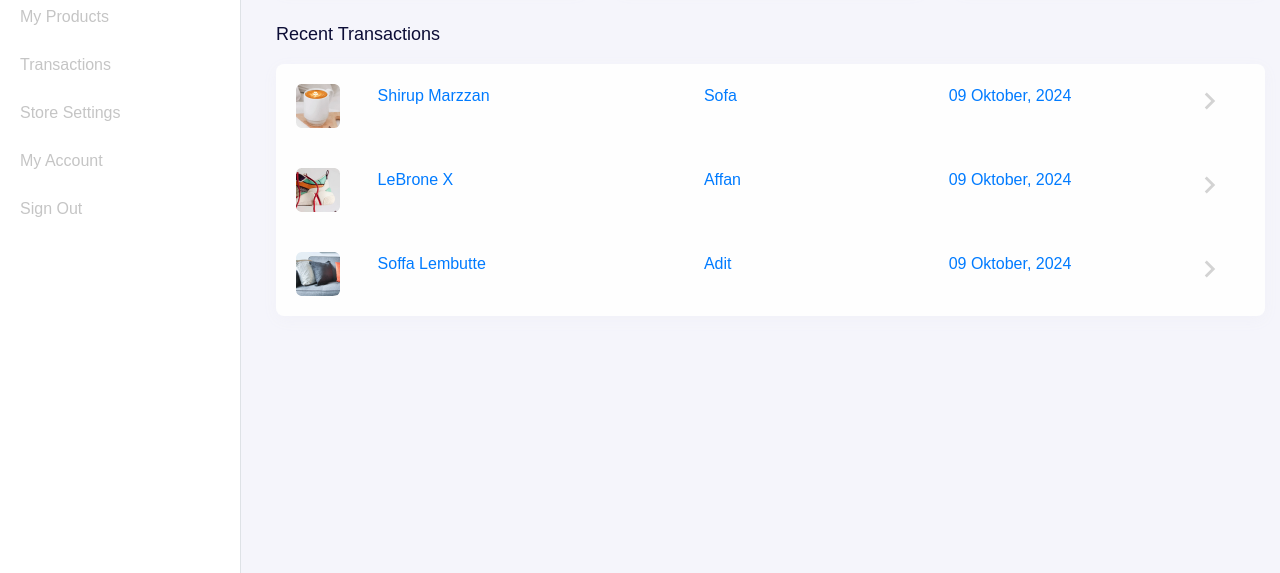
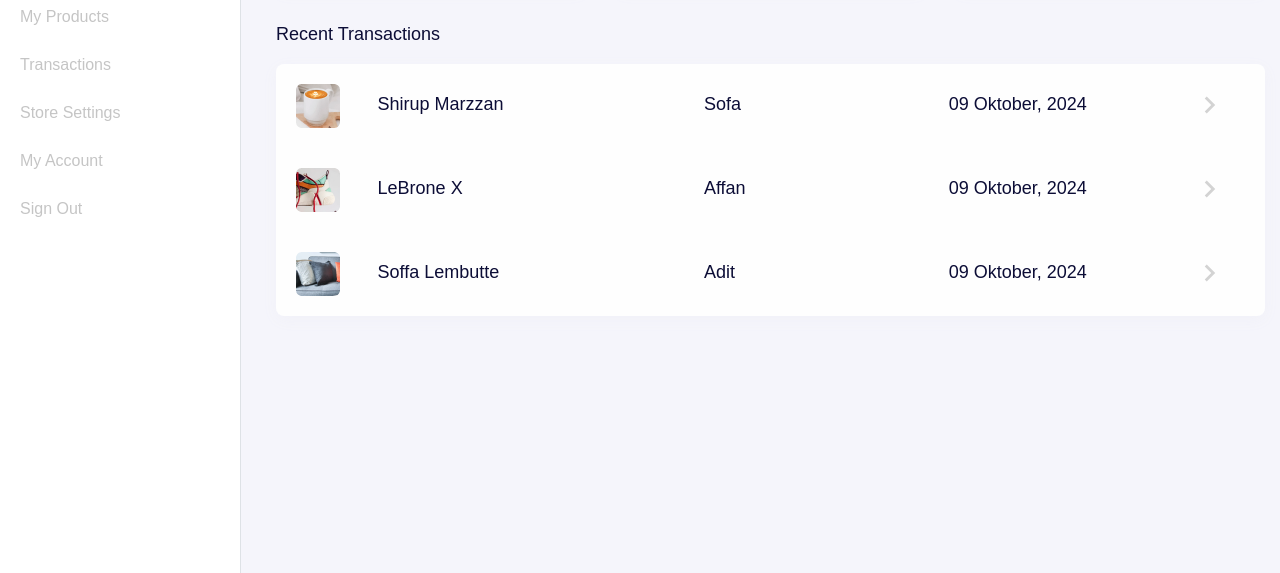
Before and after one commit to Muhammad-sofa/Shopedia-html, a plain HTML site: page dashboard.html in a window 1280 px wide. Shown: the part 227-800 px from the top of the page. Drawn offline with nearby package versions, Linux system fonts and the light colour scheme.

Commit message:
Recent Transactions Styling

```diff
--- /dev/null
+++ b/style/components/_card_list.scss
@@ -0,0 +1,10 @@
+.card-list {
+     margin-bottom: 10px;
+
+     .card-body {
+          font-weight: normal;
+          font-size: 18px;
+          line-height: 40px;
+          color: #0c0d36;
+     }
+}
--- a/style/main.scss
+++ b/style/main.scss
@@ -15,5 +15,6 @@
 @import "components/products";
 @import "components/breadcrumbs";
 @import "components/card";
+@import "components/card_list";
 
 @import "transitions/slide-fade";
```
Also changed, not shown: style/main.css, 1 other file.
